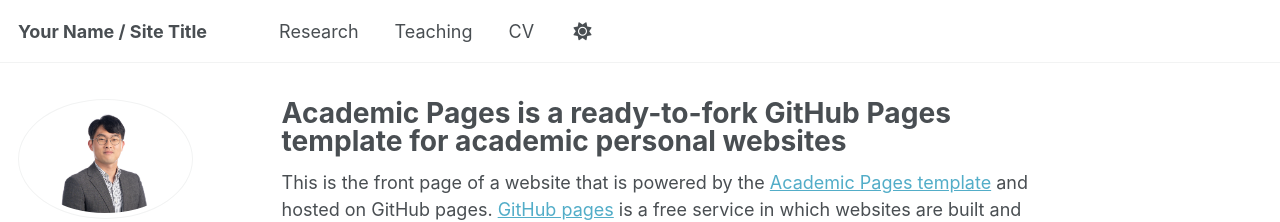
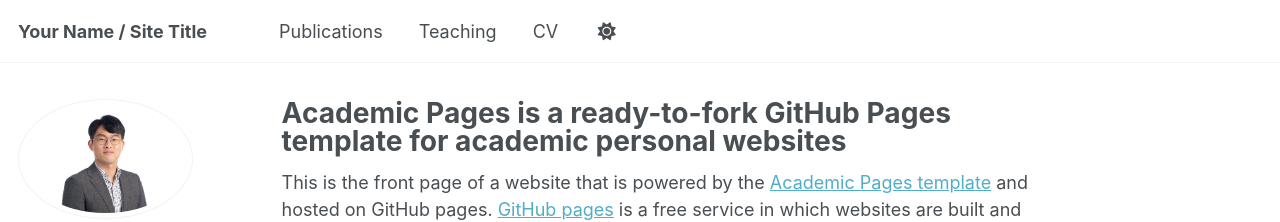
Before and after one commit to sanghyun-ir/sanghyun-ir.github.io, a Jekyll site: the page built from _pages/about.md, in a window 1280 px wide. Shown: the top 222 px of the page. Built offline with Jekyll 4.4.1, drawn with Linux system fonts in a browser that asks for light colours.

Commit message:
Update navigation.yml

```diff
--- a/_data/navigation.yml
+++ b/_data/navigation.yml
@@ -8,8 +8,8 @@
 #      Markdown formatted page while the second is generated using JSON.
 
 main:
-  - title: "Research"
-    url: /research/
+  - title: "Publications"
+    url: /publications/
 
   - title: "Teaching"
     url: /teaching/
```
